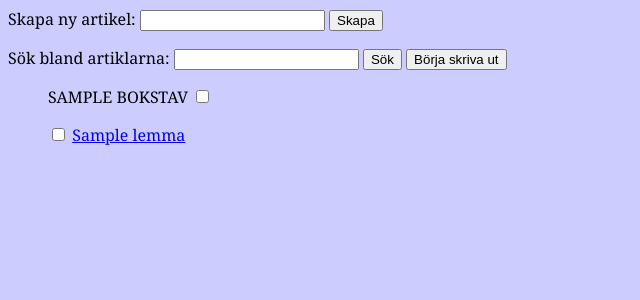
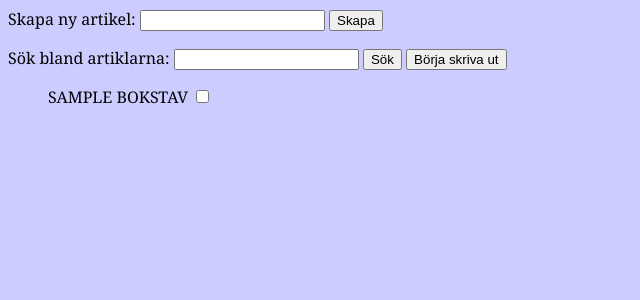
Before and after one commit to reutenauer/Talgoxe, a Django app: template talgoxe/templates/talgoxe/index.html in a window 1280 px wide. Shown: the top 300 px of the page, without its empty margins (0-640 px from the left). Run offline with Django 3.2, Linux system fonts and the light colour scheme; the template is opened without the code that fills it: most values are stand-ins (such as "Sample title", 1, 10 or a date in 2020); some web fonts are replaced.

Commit message:
Bättre så.

```diff
--- a/talgoxe/templates/talgoxe/ordlista.html
+++ b/talgoxe/templates/talgoxe/ordlista.html
@@ -18,7 +18,7 @@
 
 <ul>
 {% for lemma in lemmata %}
-    <li class="nobullet">
+    <li class="hidden nobullet">
       <input type="checkbox" name="selected-{{ lemma.id }}" />
       <a href="{% url 'artikel' lemma.id %}" class="ordlistelement">{{ lemma.lemma }}</a>
     </li>
```
